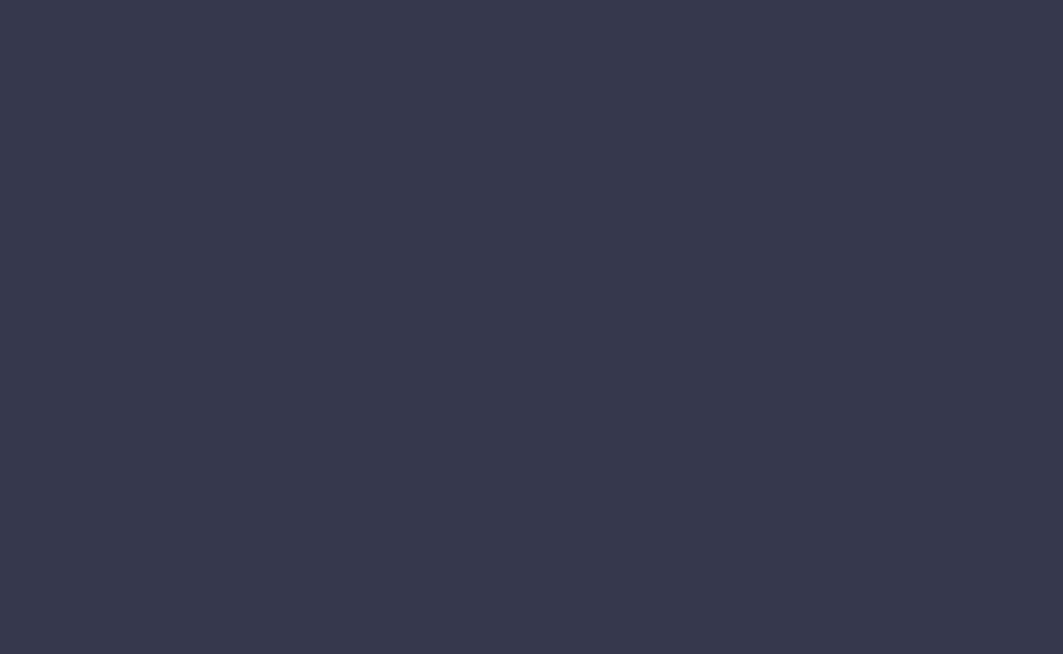
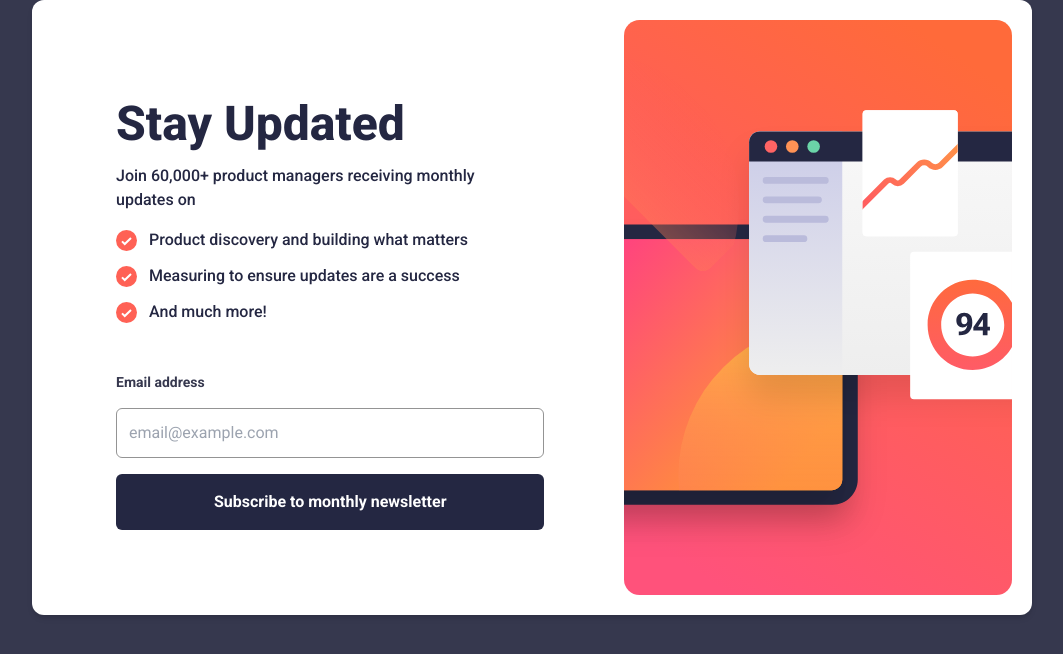
Before and after one commit to MIKOXO/Newsletter-signup-page, a React (Vite) app: page / in a window 1280 px wide. Shown: the top 654 px of the page, without its empty margins (108-1171 px from the left). Built offline with nearby package versions, Linux system fonts and the light colour scheme.

Commit message:
Basic layout completed

```diff
--- a/src/App.jsx
+++ b/src/App.jsx
@@ -1,7 +1,82 @@
 import React from "react";
+import illustrationDesktop from "./assets/illustration-sign-up-desktop.svg";
+import illustrationTablet from "./assets/illustration-sign-up-tablet.svg";
+import illustrationMobile from "./assets/illustration-sign-up-mobile.svg";
+import iconList from "./assets/icon-list.svg";
 
 const App = () => {
-  return <div></div>;
+  return (
+    <main className="mx-auto container flex flex-col justify-center items-center bg-White rounded-xl shadow-md max-w-[1000px]">
+      <div className="flex flex-col md:flex-row  gap-4 p-5">
+        {/* Main content */}
+        <div className="flex flex-col  md:p-16 px-4 md:order-1">
+          <h1 className="text-4xl lg:text-5xl font-extrabold my-4 text-Blue800">
+            Stay Updated
+          </h1>
+          <p className="font-medium text-Blue800 w-[85%]">
+            Join 60,000+ product managers receiving monthly updates on
+          </p>
+
+          <div className="flex flex-col gap-3 my-4 text-Blue800 font-medium">
+            <div className="flex items-center gap-3">
+              <img src={iconList} alt="List icon" />
+              <p>Product discovery and building what matters</p>
+            </div>
+            <div className="flex items-center gap-3">
+              <img src={iconList} alt="List icon" />
+              <p>Measuring to ensure updates are a success</p>
+            </div>
+            <div className="flex items-center gap-3">
+              <img src={iconList} alt="List icon" />
+              <p>And much more!</p>
+            </div>
+          </div>
+
+          <form className="flex flex-col gap-4 mt-8">
+            <label htmlFor="email" className="font-bold text-Blue700 text-sm">
+              Email address
+            </label>
+            <input
+              type="email"
+              placeholder="email@example.com"
+              className="p-3 border border-Grey rounded-md focus:outline-none focus:text-Blue800 focus:ring-1 focus:ring-Blue800"
+            />
+
+            {/* Animated button */}
+            <button
+              type="submit"
+              className="relative group font-bold bg-Blue800 text-White p-4 rounded-md hover:bg-gradient-to-r from-[#ff5279] via-[#ff6155] to-[#ff7c4d] transition-all duration-300 ease-in-out hover:shadow-lg hover:shadow-[#ff5279]/50 "
+            >
+              {/* top blur (pinkish) */}
+              <span className="absolute top-0 left-0 w-full h-2 bg-[#ff5279] blur-lg opacity-0 transition-opacity duration-300 group-hover:opacity-100"></span>
+              {/* bottom blur (orangish) */}
+              <span className="absolute bottom-1 left-0 w-full h-2 bg-[#ff7c4d] blur-lg opacity-0 transition-opacity duration-300 group-hover:opacity-100"></span>
+              Subscribe to monthly newsletter
+            </button>
+          </form>
+        </div>
+
+        {/* Image */}
+        <div className="md:order-2">
+          <img
+            src={illustrationMobile}
+            alt="Mobile illustration"
+            className="block md:hidden"
+          />
+          <img
+            src={illustrationTablet}
+            alt="Tablet illustration"
+            className="hidden md:block lg:hidden"
+          />
+          <img
+            src={illustrationDesktop}
+            alt="Desktop illustration"
+            className="hidden lg:block"
+          />
+        </div>
+      </div>
+    </main>
+  );
 };
 
 export default App;
--- a/src/index.css
+++ b/src/index.css
@@ -7,4 +7,5 @@
 body {
   font-family: "Roboto", sans-serif;
   background-color: hsl(235, 18%, 26%);
+  min-height: 100vh;
 }
```
